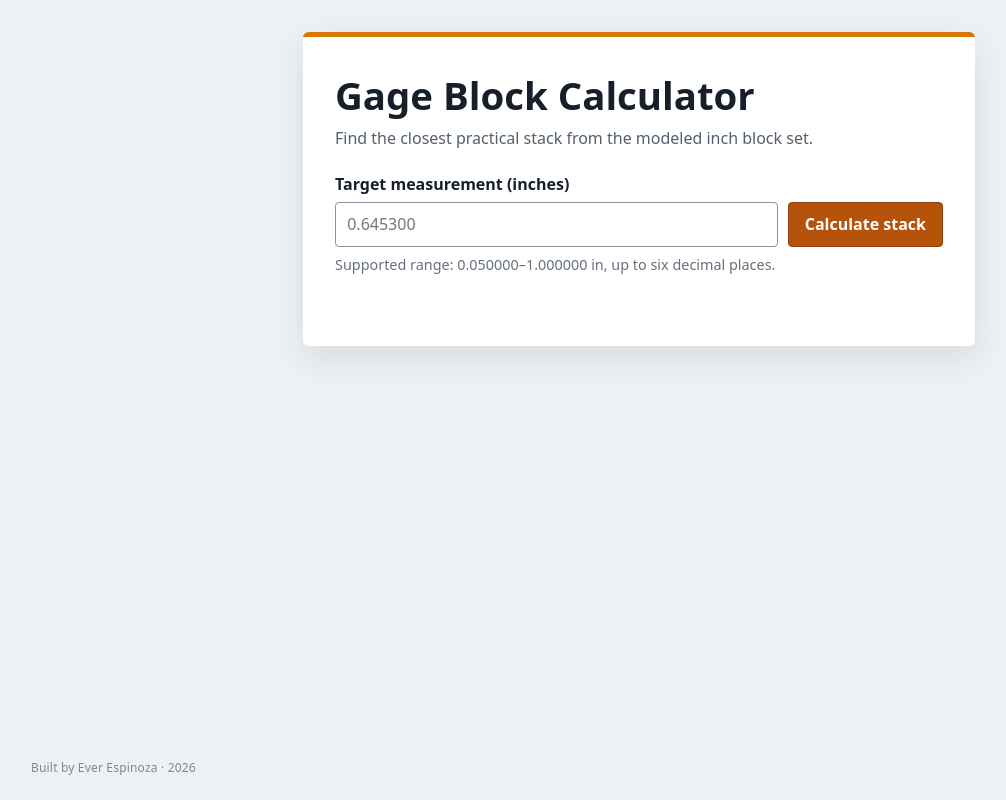
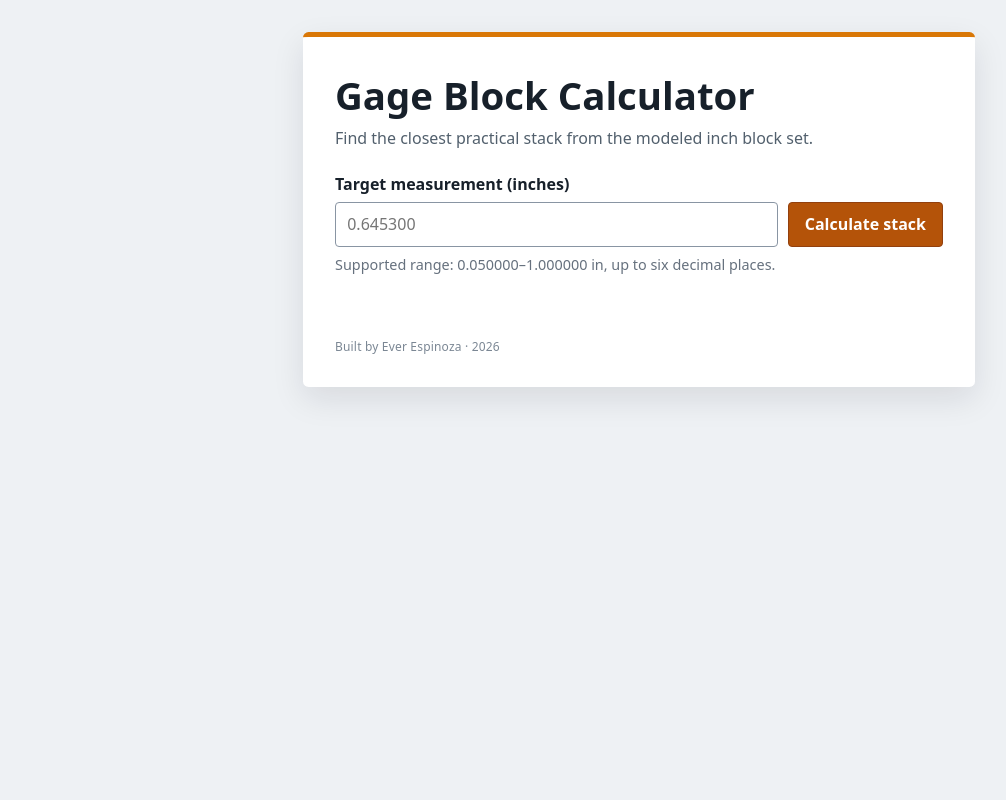
Before and after one commit to everespinoza2121/gage-block-calculato, a Flask app: page / in a window 1280 px wide. Shown: the whole page, without its empty margins (1-1007 px from the left). Run offline with Flask 3, Linux system fonts and the light colour scheme.

Commit message:
Move maker signature into calculator card

```diff
--- a/templates/index.html
+++ b/templates/index.html
@@ -12,7 +12,7 @@
       background: #eef1f4;
     }
     * { box-sizing: border-box; }
-    body { position: relative; margin: 0; min-height: 100vh; padding: 2rem 1rem 4rem; }
+    body { margin: 0; padding: 2rem 1rem; }
     main {
       width: min(42rem, 100%);
       margin: 0 auto;
@@ -88,10 +88,7 @@
       letter-spacing: 0.015em;
     }
     .maker-signature {
-      position: absolute;
-      left: clamp(1rem, 3vw, 2rem);
-      bottom: clamp(1rem, 3vw, 1.5rem);
-      margin: 0;
+      margin: 1.5rem 0 0;
       color: #7b8794;
       font-size: 0.75rem;
       letter-spacing: 0.015em;
@@ -149,9 +146,9 @@
         <div id="blocks" role="list" aria-label="Gage blocks to use"></div>
       </div>
     </section>
+
+    <footer class="maker-signature">Built by Ever Espinoza · 2026</footer>
   </main>
-
-  <footer class="maker-signature">Built by Ever Espinoza · 2026</footer>
 
   <script>
     const form = document.getElementById("calculatorForm");
```
Also changed, not shown: tests/test_main.py (+7 -0 lines).
